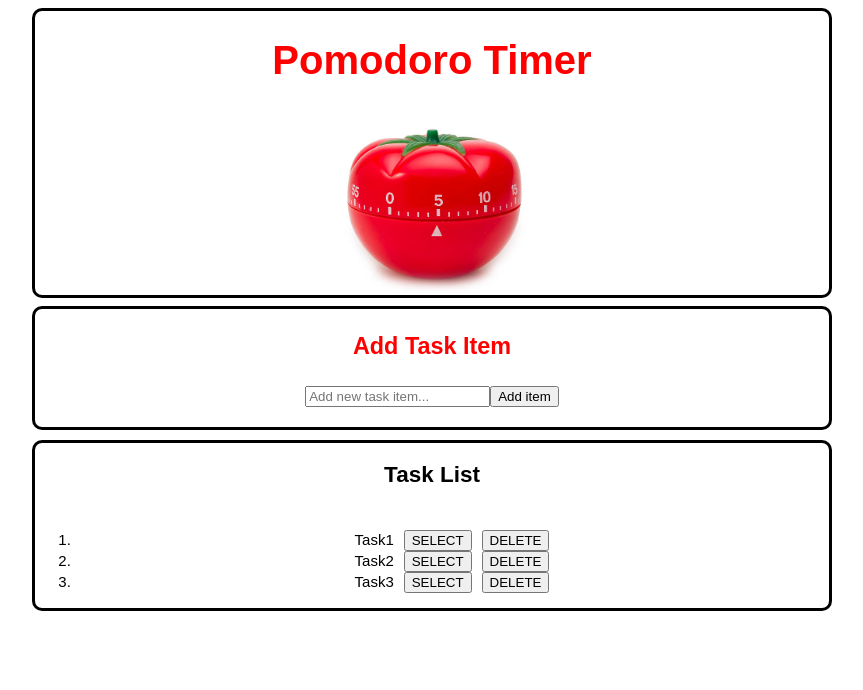
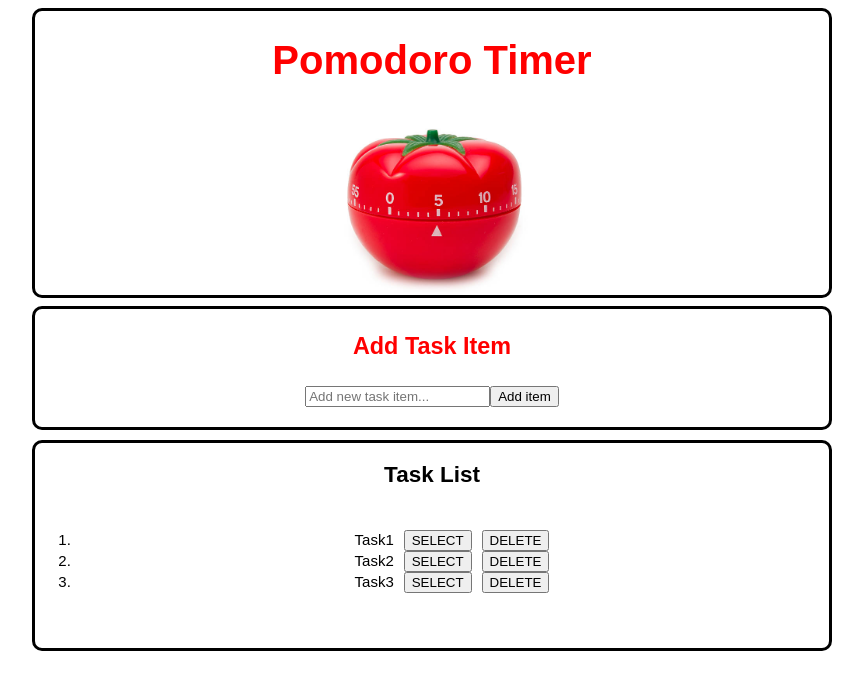
Before and after one commit to elesian/pomodoro-react-app, a React (Create React App) app: page / in a window 1280 px wide. Shown: the top 690 px of the page, without its empty margins (208-1071 px from the left). Built offline with nearby package versions, Linux system fonts and the light colour scheme.

Commit message:
Scroll bar added to task-list

```diff
--- a/package.json
+++ b/package.json
@@ -16,7 +16,7 @@
     "test": "react-scripts test",
     "eject": "react-scripts eject",
     "predeploy": "npm run build",
-    "deploy": "gh-pages -b master -d build"
+    "deploy": "gh-pages -b gh-pages -d build"
   },
   "eslintConfig": {
     "extends": [
--- a/src/App.css
+++ b/src/App.css
@@ -62,9 +62,6 @@
   display: flex;
   flex-direction: column;
   row-gap: 1ch;
-  overflow-y: scroll;
-  height: 50%;
-  column-gap: 20px;
 }
 
 .input {
@@ -87,3 +84,19 @@
 .submit-task {
   margin-bottom: 1em;
 }
+
+.container {
+  overflow-y: scroll;
+  max-height: 20vh;
+  margin-bottom: 5vh;
+}
+
+::-webkit-scrollbar {
+  -webkit-appearance: none;
+  width: 7px;
+}
+::-webkit-scrollbar-thumb {
+  border-radius: 4px;
+  background-color: rgba(0, 0, 0, .5);
+  -webkit-box-shadow: 0 0 1px rgba(255, 255, 255, .5);
+}
--- a/src/TaskList.js
+++ b/src/TaskList.js
@@ -47,10 +47,11 @@ const TaskList = () => {
       <div className="task-list">
         <h2>Task List</h2>
         {list.length !== 0 ? (
+          <nav className='container'>
             <ol>
-            {list.map((item) => {
+              {list.map((item, i) => {
                 return (
-                <li key={item}>
+                  <li key={`${item} + ${i}`}>
                     {item}
                     <button
                       className="button"
@@ -72,6 +73,7 @@ const TaskList = () => {
                 );
               })}
             </ol>
+          </nav>
         ) : (
           <h3>You have no outstanding tasks</h3>
         )}
```
Lines whose indentation alone changed are shown as unchanged.
